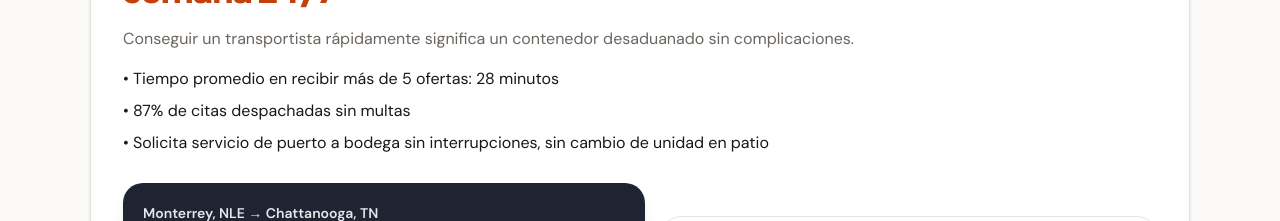
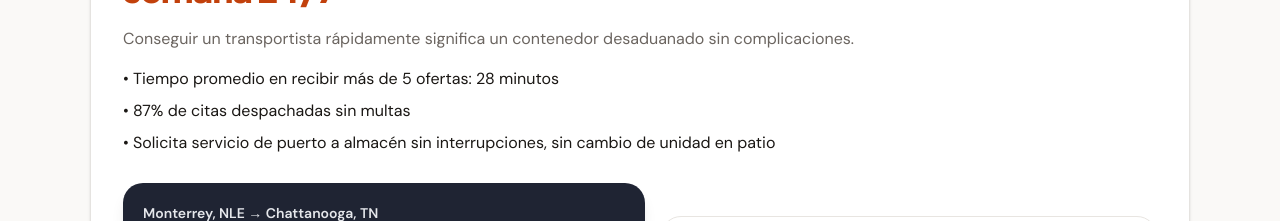
Before and after one commit to apollo-ex/arrastralo, a Next.js app: page /landing in a window 1280 px wide. Shown: the part 1660-1881 px from the top of the page. Built offline with nearby package versions, Linux system fonts and the light colour scheme.

Commit message:
Replace bodega with almacén in landing copy

```diff
--- a/app/landing/page.tsx
+++ b/app/landing/page.tsx
@@ -183,7 +183,7 @@ export default function LandingPage() {
               <ul className="mt-4 space-y-2 text-sm sm:text-base text-foreground">
                 <li>• Tiempo promedio en recibir más de 5 ofertas: 28 minutos</li>
                 <li>• 87% de citas despachadas sin multas</li>
-                <li>• Solicita servicio de puerto a bodega sin interrupciones, sin cambio de unidad en patio</li>
+                <li>• Solicita servicio de puerto a almacén sin interrupciones, sin cambio de unidad en patio</li>
               </ul>
 
               <div className="mt-7 grid gap-4 sm:grid-cols-[1fr_.95fr] items-end">
```
